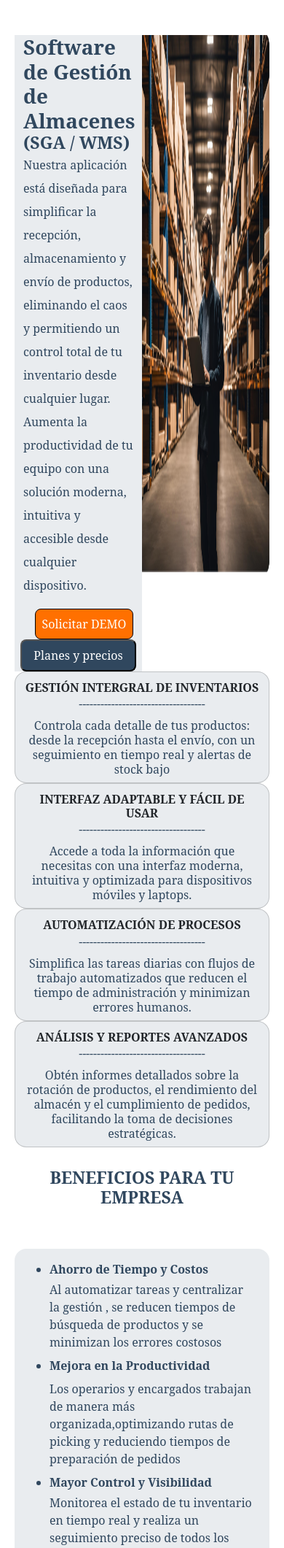
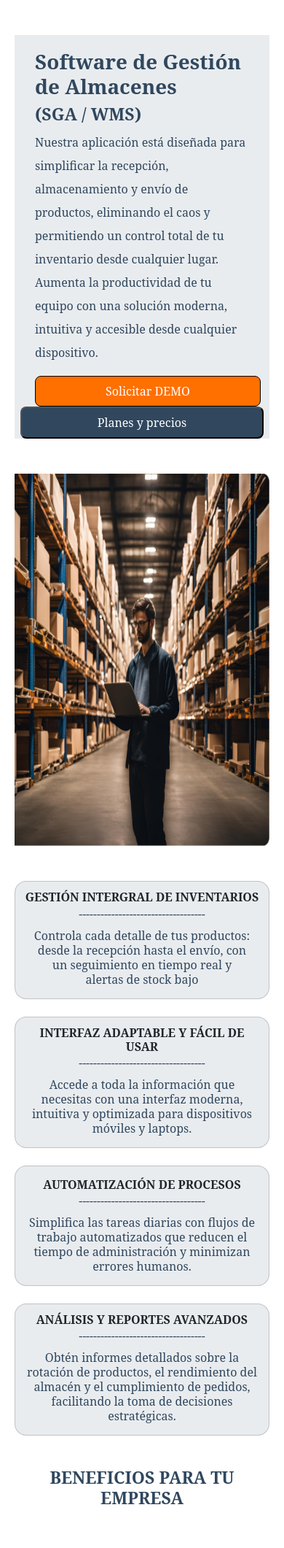
Before and after one commit to DavidSer1/phpAbril, a PHP site: page /homedavid.html in a window 390 px wide. Shown: the part 90-2211 px from the top of the page at 73% size. Run offline with PHP 8.4, Linux system fonts and the light colour scheme; grey boxes are pictures that could not be loaded.

```diff
--- a/homerecupe/homedavid.css
+++ b/homerecupe/homedavid.css
@@ -24,13 +24,22 @@
   width: 10rem;
 
 }
-@media (max-width: 1200px) {
+@media (max-width: 1201px) {
   .ab{
     height: 30.3rem;
+  }
+  .imagen2{
+    height: 27.4rem;
   }
   .imatgeheader {
     width: 12.9rem;
   }
+  .imagencaso3{
+    height: 18.6rem;
+
+  }
+
+
 }
 
 
@@ -85,4 +94,11 @@
   .imatgeheader {
     width: 6.2rem;
   }
+  .ab{
+    height: 33.4rem;
+  }
+  .imagen2{
+    height: 30.3rem;
+  }
+
 }
--- a/homerecupe/homedavid.html
+++ b/homerecupe/homedavid.html
@@ -93,13 +93,13 @@
           <div class="container-fluid">
             <div class="row px-2   p-0 mx-auto rounded-3">
               <div
-                class="col-lg-6 col-md-6 col-6 col-sm-12 fondo d-flex flex-column justify-content-center  p-lg-4 py-xxl-0 "
+                class="col-lg-6 col-md-6 col-12 col-sm-12 fondo d-flex flex-column justify-content-center  p-lg-4 py-xxl-0 "
               >
-              <h1 class=" fw-bold my-0 pt-sm-3 mt-sm-1 mt-md-0 pt-md-1 pt-xl-0  pb-lg-0 mb-lg-0 px-sm-2 ms-sm-2 ms-lg-0 px-xl-0  ">Software de Gestión de Almacenes</h1>
-              <h3 class="fw-bold mt-lg-2 mb-0 mt-xxl-0 ms-sm-2 ms-lg-0 px-sm-2 px-xl-0 pt-sm-2 pt-lg-0 ">(SGA / WMS)</h3>
+              <h1 class=" fw-bold my-0 pt-sm-3 mt-1 pt-3 mt-md-0 pt-md-1 pt-xl-0  pb-lg-0 mb-lg-0 px-sm-2 ms-3  ms-sm-2 ms-md-2 ms-lg-0 px-xl-0  ">Software de Gestión de Almacenes</h1>
+              <h3 class="fw-bold mt-lg-2 mt-2 mt-sm-0 mt-md-0 mb-0 mt-xl-0 ms-3 ms-md-2 ms-lg-0 px-sm-2 px-lg-0 pt-sm-2 pt-lg-2 ms-sm-2 ">(SGA / WMS)</h3>
 
 
-              <p class="fs-6 lh-lg mt-lg-1 mt-sm-2  px-sm-3 px-xl-0">
+              <p class="fs-6 lh-lg mt-lg-1 mt-2  px-3 px-lg-0">
                 Nuestra aplicación está diseñada para simplificar la recepción, almacenamiento y envío de productos, eliminando el caos y permitiendo un control total de tu inventario desde cualquier lugar. Aumenta la productividad de tu equipo con una solución moderna, intuitiva y accesible desde cualquier dispositivo.
               </p>
                 <div class="row px-2">
@@ -117,22 +117,22 @@
                     </button>
                   </div>
                 </div>
-             <div class="pt-sm-4 pt-md-0"></div>
+
               </div>
-              <div class="col-lg-6 col-md-6  col-6 col-sm-12  p-0">
+              <div class="col-lg-6 col-md-6  col-12 col-sm-12  p-0">
                 <img
                   src="./img/1_inicio_menuda.png"
-                  class="w-100 pt-lg-4 ab  pt-xxl-0 mt-lg-1 pt-md-4 pt-sm-4  mt-xxl-0"
+                  class="w-100 pt-lg-4 ab  pt-xxl-0 mt-lg-1 pt-md-4 pt-4 mt-4 mt-md-0  mt-xxl-0"
                   alt="a"
                 />
                 <div class="pt-sm-3 mt-sm-2 pt-xl-0 mt-xl-0"></div>
               </div>
 
             </div>
-    <div class="mt-md-4 pt-sm-4 mt-sm-1 pt-md-4"> </div>
+    <div class="mt-md-4 mt-4 pt-4 mt-sm-1 pt-md-4"> </div>
               <div class="row px-2  gy-sm-4 gy-xl-0 p-0">
                 <div
-                  class="col-lg-3 col-md-6 col-sm-6  d-flex align-items-stretch"
+                  class="col-lg-3 col-md-6 col-sm-6   d-flex align-items-stretch"
                 >
                   <div class="card rounded-4 w-100 fondo text-decoration-none h-100 ">
                     <div class="card-body p-2 ">
@@ -142,17 +142,17 @@
                       <p class="text-center px-lg-1 px-xxl-3 mx-xxl-2 mx-lg-0 mb-0"
                         >-----------------------------------</p
                       >
-                      <p class="card-text text-center fs-7 px-2 lh-sm pt-2 ">
+                      <p class="card-text text-center fs-7 px-3 px-md-2 px-sm-2 lh-sm pt-2 ">
                         Controla cada detalle de tus productos: desde la
                         recepción hasta el envío, con un seguimiento en tiempo
                         real y alertas de stock bajo
                       </p>
                     </div>
-                    <div class="pt-sm-2 pt-xl-0"></div>
+                    <div class="pt-2 pt-lg-0"></div>
                   </div>
                 </div>
                 <div
-                class="col-lg-3 col-md-6 col-sm-6  d-flex align-items-stretch"
+                class="col-lg-3 col-md-6 col-sm-6 pt-4 pt-sm-0  pt-md-0 d-flex align-items-stretch"
               >
                 <div class="card rounded-4 w-100 fondo  ">
                   <div class="card-body p-2 ">
@@ -168,36 +168,37 @@
                       dispositivos móviles y laptops.
                     </p>
                   </div>
+                  <div class="pt-2 pt-md-0 pt-lg-0"></div>
                 </div>
               </div>
 
               <div
-              class="col-lg-3 col-md-6 col-sm-6 d-flex align-items-stretch"
+              class="col-lg-3 col-md-6 col-sm-6 pt-4 pt-sm-0 pt-md-0 d-flex align-items-stretch"
             >
               <div class="card rounded-4 w-100 fondo  ">
                 <div class="card-body p-2 ">
-                  <h5 class="card-title fs-6 pt-1 mb-0 px-2 fw-bold text-center ">
+                  <h5 class="card-title fs-6 pt-2 pt-md-1 pt-sm-1 mb-0 px-2 fw-bold text-center ">
                     AUTOMATIZACIÓN DE PROCESOS
                   </h5>
                   <p class="text-center px-lg-1 px-xxl-3 mx-xxl-2 mx-lg-0 mb-0"
                     >-----------------------------------</p
                   >
-                  <p class="card-text text-center fs-7 px-lg-2 px-xl-2 px-sm-2 lh-sm pt-2">
+                  <p class="card-text text-center fs-7 px-lg-2 px-xl-2 px-2 lh-sm pt-2">
                     Simplifica las tareas diarias con flujos de trabajo
                     automatizados que reducen el tiempo de administración y
                     minimizan errores humanos.
                   </p>
                 </div>
-                <div class="pt-sm-4 pt-xl-0"></div>
+                <div class="pt-sm-4 pt-2 pt-lg-0"></div>
               </div>
             </div>
 
             <div
-            class="col-lg-3 col-md-6 col-sm-6  d-flex align-items-stretch"
+            class="col-lg-3 col-md-6 col-sm-6 pt-4 pt-sm-0 pt-md-0 d-flex align-items-stretch"
           >
             <div class="card rounded-4 w-100 fondo ">
               <div class="card-body p-2 ">
-                <h5 class="card-title fs-6 pt-1 mb-0 px-2 fw-bold text-center ">
+                <h5 class="card-title fs-6 pt-1  mb-0 px-2 fw-bold text-center ">
                   ANÁLISIS Y REPORTES AVANZADOS
                 </h5>
                 <p class="text-center px-lg-1 px-xxl-3 mx-xxl-2 mx-lg-0 mb-0"
@@ -211,13 +212,13 @@
                 </p>
 
               </div>
-
+              <div class="pt-sm-4 pt-2 pt-lg-0"></div>
             </div>
           </div>
 
 
               </div>
-              <div class="row p-0 mt-lg-4 mt-sm-4 pt-4 mx-auto">
+              <div class="row p-0 mt-lg-4 mt-3 pt-4 mx-auto">
                 <div class="mt-1"></div>
                 <div class="col-1"></div>
                 <div class="col-10">
@@ -285,7 +286,7 @@
   </div>
   <div class="col-1"></div>
 </div>
-<div class="pt-5   "></div>
+<div class="pt-5 pt-lg-4 mt-lg-3    "></div>
 <div class="row mx-auto p-0">
   <div class="col-lg-3 col-sm-6 col-md-3 d-flex align-items-stretch">
 
```
